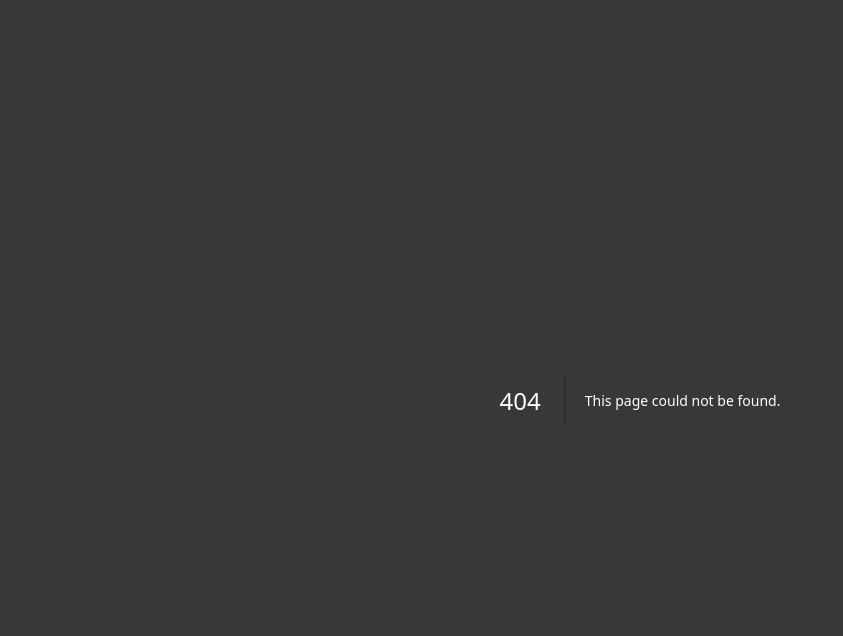
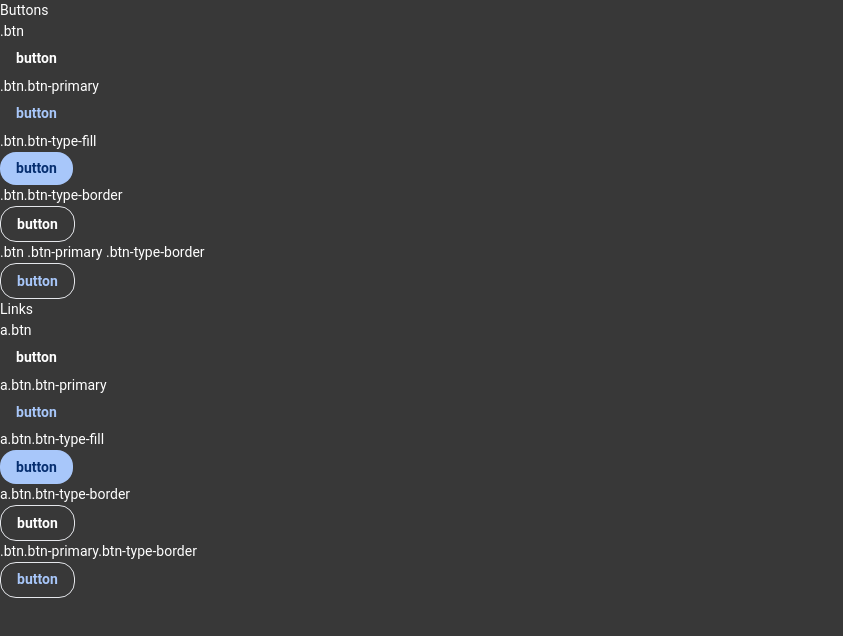
Before and after one commit to TahianSylvain/data-canvas-web, a Next.js app: page /test/buttons in a window 1280 px wide. Before the commit this address had no page. Shown: the top 636 px of the page, without its empty margins (0-843 px from the left). Built offline with nearby package versions, Linux system fonts and the light colour scheme.

Commit message:
feat: Creation des differents bouttons simple sans icons

```diff
--- /dev/null
+++ b/src/app/test/buttons/page.tsx
@@ -0,0 +1,68 @@
+import Button from "@/components/buttons/buttons"
+
+export default function TestButtons() {
+
+    const events = {
+        onClick: () => alert("Click !")
+    }
+
+    return <div className="p-3">
+        {/* -- BUTTONS -- */}
+        <div>
+            <h2 className="text-3xl mb-2">Buttons</h2>
+            <div className="flex gap-4">
+                <div className="flex flex-col items-center">
+                    <p className="text-xs font-thin mb-2">.btn</p>
+                    <Button>button</Button>
+                </div>
+                <div className="flex flex-col items-center">
+                    <p className="text-xs font-thin mb-2">.btn.btn-primary</p>
+                    <Button color="primary">button</Button>
+                </div>
+                <div className="flex flex-col items-center">
+                    <p className="text-xs font-thin mb-2">.btn.btn-type-fill</p>
+                    <Button style="fill">button</Button>
+                </div>
+                <div className="flex flex-col items-center">
+                    <p className="text-xs font-thin mb-2">.btn.btn-type-border</p>
+                    <Button style="border">button</Button>
+                </div>
+                <div className="flex flex-col items-center">
+                    <p className="text-xs font-thin mb-2">.btn .btn-primary .btn-type-border</p>
+                    <Button color="primary" style="border">button</Button>
+                </div>
+            </div>
+        </div>
+        {/* -- END BUTTONS -- */}
+
+        {/* -- LINKS -- */}
+        <div>
+            <h2 className="text-3xl mb-2">Links</h2>
+            <div className="flex gap-4">
+                <div className="flex flex-col items-center">
+                    <p className="text-xs font-thin mb-2">a.btn</p>
+                    <Button href="#">button</Button>
+                </div>
+                <div className="flex flex-col items-center">
+                    <p className="text-xs font-thin mb-2">a.btn.btn-primary</p>
+                    <Button href="#" color="primary">button</Button>
+                </div>
+                <div className="flex flex-col items-center">
+                    <p className="text-xs font-thin mb-2">a.btn.btn-type-fill</p>
+                    <Button href="#" style="fill">button</Button>
+                </div>
+                <div className="flex flex-col items-center">
+                    <p className="text-xs font-thin mb-2">a.btn.btn-type-border</p>
+                    <Button href="#" style="border">button</Button>
+                </div>
+                <div className="flex flex-col items-center">
+                    <p className="text-xs font-thin mb-2">.btn.btn-primary.btn-type-border</p>
+                    <Button href="#" color="primary" style="border">button</Button>
+                </div>
+            </div>
+        </div>
+        {/* -- END LINKS -- */}
+
+    </div>
+
+}
--- /dev/null
+++ b/src/components/buttons/buttons.css
@@ -0,0 +1,30 @@
+.btn {
+    padding: .4rem 1rem;
+    border-radius: 1rem;
+    font-weight: bold;
+    display: inline-block;
+}
+
+.btn:hover {
+    background-color: var(--bg-color-lighter);
+}
+
+.btn.btn-primary {
+    color: var(--blue);
+}
+
+.btn.btn-style-fill {
+    background-color: var(--blue);
+    color: #062e6f;
+    font-weight: 600;
+}
+
+.btn.btn-style-fill:hover{
+    opacity: 0.8;
+}
+
+.btn.btn-style-border {
+    border-color: inherit;
+    border-style: solid;
+    border-width: 1px;
+}
--- /dev/null
+++ b/src/components/buttons/buttons.tsx
@@ -0,0 +1,28 @@
+import "./buttons.css"
+
+export default function Button({children, color="", style="", href=""}){
+
+
+    const c = color ? " btn-" + color : ""
+    const t = style ? " btn-style-" + style : ""
+
+    const class_name = "btn" + c + t
+
+    const btn_content = <>
+        <span></span>
+        <span>
+            {children}
+        </span>
+    </>
+
+    // If href not null <a> else <button>
+    if (href) {
+        return <a href={href} className={class_name}>
+            {btn_content}
+        </a>
+    } else {
+        return <button className={class_name}>
+            {btn_content}
+        </button>
+    }
+}
```
